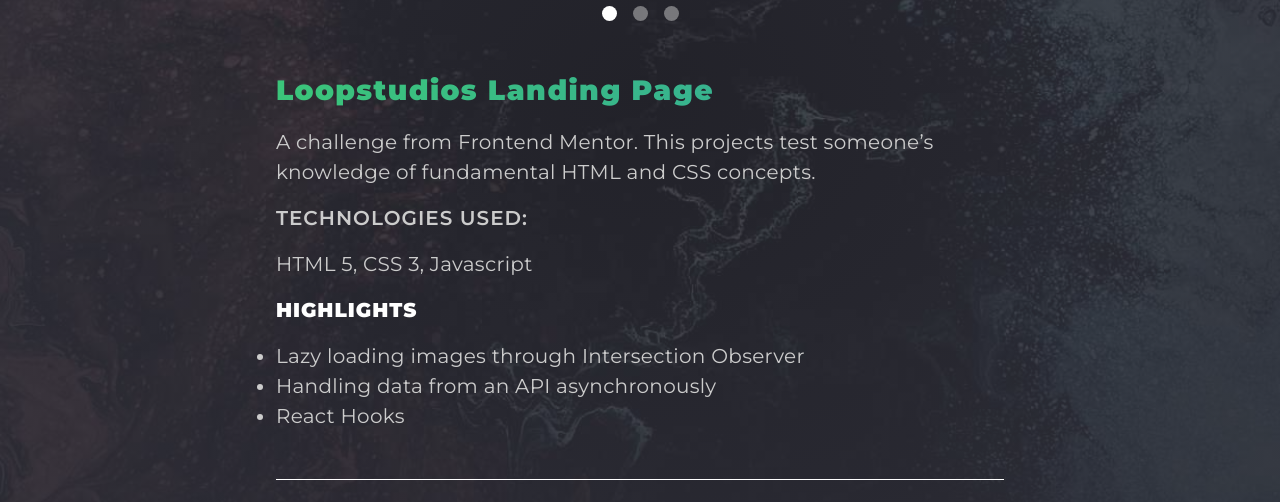
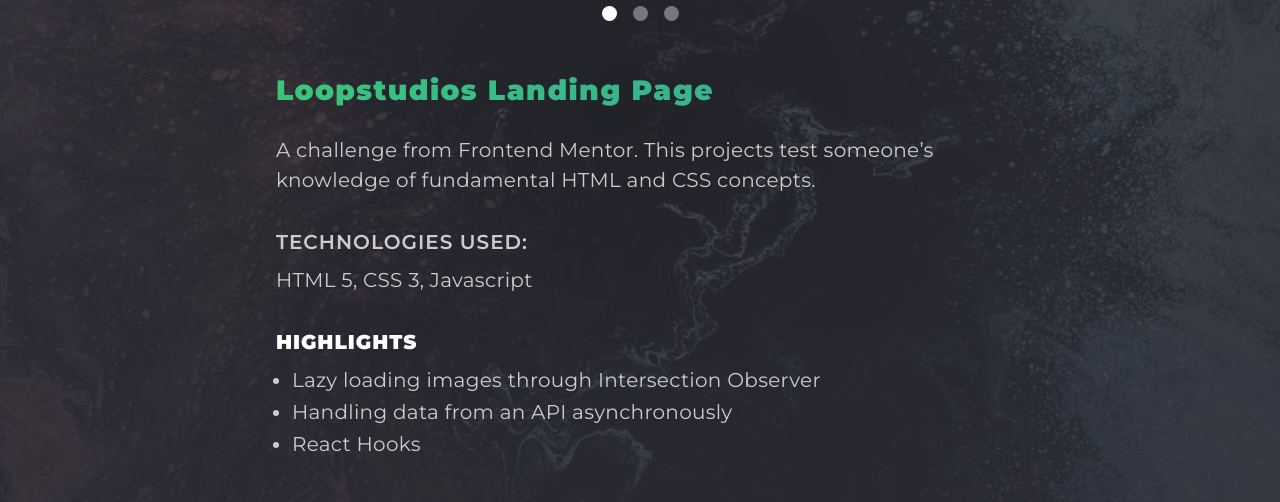
Before and after one commit to cellbesmanos/frontend-portfolio, a React (Create React App) app: page /projects in a window 1280 px wide. Shown: the part 406-908 px from the top of the page. Built offline with nearby package versions, Linux system fonts and the light colour scheme.

Commit message:
Feat: Extract Project to its component

```diff
--- /dev/null
+++ b/src/components/project/Project.css
@@ -0,0 +1,16 @@
+.Project {
+  --flow-space: 3.2rem;
+}
+
+.Project > header > * {
+  --flow-space: clamp(2rem, 2vw, 2.4rem);
+}
+
+.Project > section > * {
+  --flow-space: clamp(0.4rem, 1vw, 0.8rem);
+}
+
+.Project__highlights > ul > * {
+  --flow-space: 0.2rem;
+  margin-inline-start: 1.6rem;
+}
--- /dev/null
+++ b/src/components/project/Project.js
@@ -0,0 +1,45 @@
+import React from "react";
+import "./Project.css";
+
+export default function Project(props) {
+  if (!props.technologies) {
+  }
+
+  return (
+    <article className="Project flow">
+      <header className="flow">
+        <h1 className="text-gradient fw-600 fs-600 letter-spacing-1">
+          {props.title || "No title included"}
+        </h1>
+        <p className="letter-spacing-3">
+          {props.description || "No description included"}
+        </p>
+      </header>
+
+      <section className="flow">
+        <h2 className="uppercase fw-500 letter-spacing-1">
+          Technologies used:
+        </h2>
+
+        <p className="letter-spacing-3">
+          {/* if technologies exist render technologies else render fallback */}
+          {(props.technologies && props.technologies.join(", ")) ||
+            "No technologies included."}
+        </p>
+      </section>
+
+      <section className="Project__highlights flow">
+        <h3 className="uppercase text-white fw-600 letter-spacing-1">
+          Highlights
+        </h3>
+
+        <ul className="letter-spacing-3 flow">
+          {/* if highlights exist render highlights else render fallback */}
+          {(props.highlights &&
+            props.highlights.map((highlight) => <li>{highlight}</li>)) ||
+            "No highlights included"}
+        </ul>
+      </section>
+    </article>
+  );
+}
--- a/src/index.css
+++ b/src/index.css
@@ -229,6 +229,8 @@ p {
 
 .grid-container--projects > .Project {
   grid-area: project;
+
+  justify-self: start;
 }
 
 .grid-container--projects > .ProjectControls {
--- a/src/routes/projects/Projects.js
+++ b/src/routes/projects/Projects.js
@@ -4,43 +4,25 @@ import ProjectImage from "../../components/project-image/ProjectImage";
 import ProjectControls from "../../components/project-controls/ProjectControls";
 import Socials from "../../components/socials/Socials";
 import "./Projects.css";
+import Project from "../../components/project/Project";
 
 export default function Projects() {
   return (
     <main className="Projects grid-container grid-container--projects">
       <ProjectImage url={"/assets/images/desktop-preview.jpg"} />
 
-      <article className="Project flow">
-        <header className="flow">
-          <h1 className="text-gradient fw-600 fs-600 letter-spacing-1">
-            Loopstudios Landing Page
-          </h1>
-          <p className="letter-spacing-3">
-            A challenge from Frontend Mentor. This projects test someone’s
-            knowledge of fundamental HTML and CSS concepts.
-          </p>
-        </header>
-
-        <section className="flow">
-          <h2 className="uppercase fw-500 letter-spacing-1">
-            Technologies used:
-          </h2>
-
-          <p className="letter-spacing-3">HTML 5, CSS 3, Javascript</p>
-        </section>
-
-        <section className="flow">
-          <h3 className="uppercase text-white fw-600 letter-spacing-1">
-            Highlights
-          </h3>
-
-          <ul className="letter-spacing-3">
-            <li>Lazy loading images through Intersection Observer</li>
-            <li>Handling data from an API asynchronously</li>
-            <li>React Hooks</li>
-          </ul>
-        </section>
-      </article>
+      <Project
+        title={"Loopstudios Landing Page"}
+        description={
+          "A challenge from Frontend Mentor. This projects test someone’s knowledge of fundamental HTML and CSS concepts."
+        }
+        technologies={["HTML 5", "CSS 3", "Javascript"]}
+        highlights={[
+          "Lazy loading images through Intersection Observer",
+          "Handling data from an API asynchronously",
+          "React Hooks",
+        ]}
+      />
 
       <ProjectControls />
 
```
